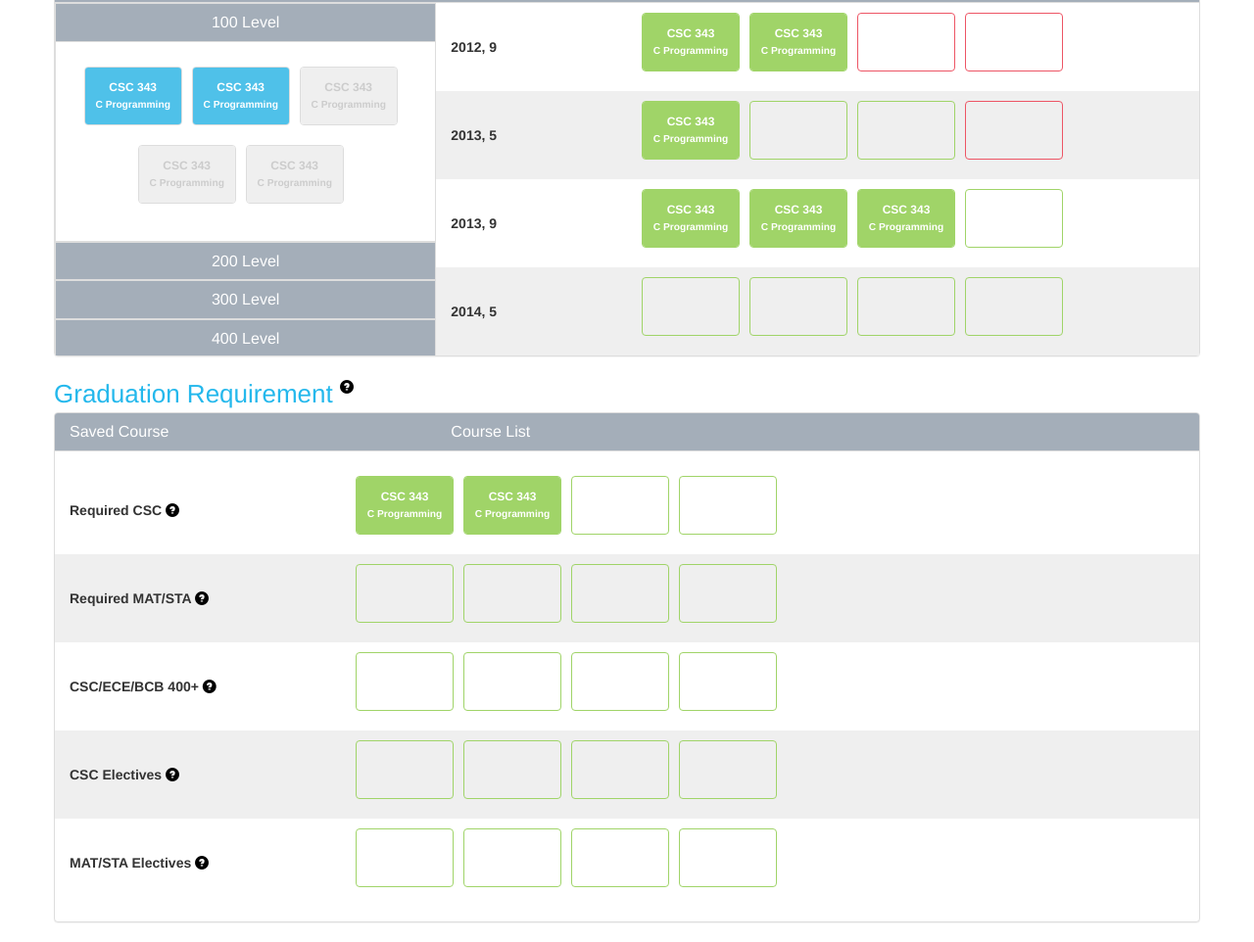
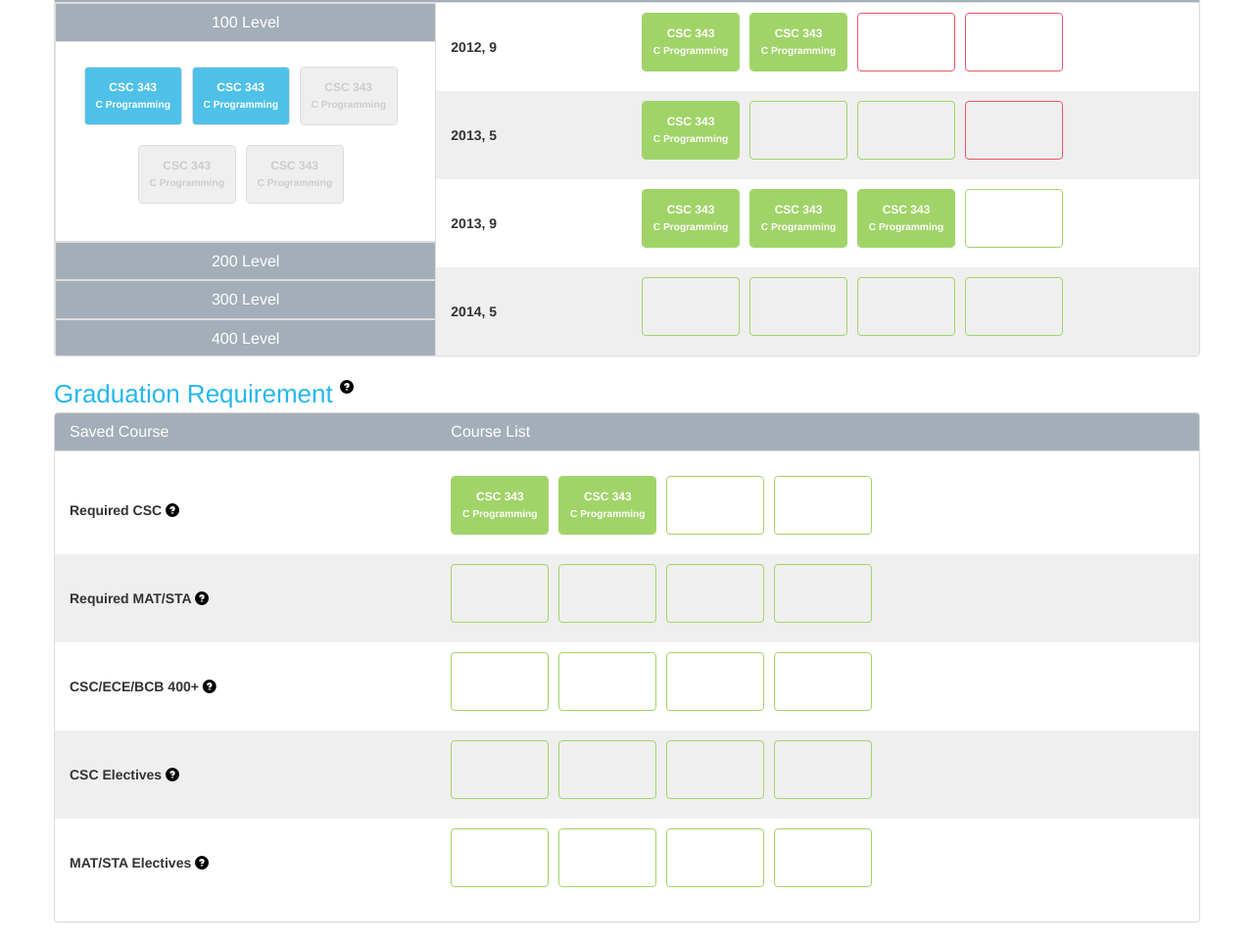
Before and after one commit to ETK/Courseplanner, a plain HTML site: page index.html in a window 1280 px wide. Shown: the part 589-1551 px from the top of the page at 98% size. Drawn offline with Linux system fonts and the light colour scheme.

Commit message:
align columns in title and body in Grad. Req.

```diff
--- a/index.html
+++ b/index.html
@@ -539,8 +539,8 @@
 			</div>
 			<div class="panel-body rows-striped">
 				<div class="row">
-					<div class="col-xs-3 col-session">Required CSC <span class="glyphicon glyphicon-question-sign"  data-toggle="tooltip" data-placement="top" title="Tool tips for Required CSC"></span></div>
-					<div class="col-xs-9">
+					<div class="col-xs-4 col-session">Required CSC <span class="glyphicon glyphicon-question-sign"  data-toggle="tooltip" data-placement="top" title="Tool tips for Required CSC"></span></div>
+					<div class="col-xs-8">
 						<div class="thumbnail-group flex-left">
 							<div class="thumbnail course-block block-success">
 								<div class="course">
@@ -565,8 +565,8 @@
 				</div>
 
 				<div class="row">
-					<div class="col-xs-3  col-session">Required MAT/STA <span class="glyphicon glyphicon-question-sign"  data-toggle="tooltip" data-placement="top" title="Tool tips for Required MAT/STA"></span></div>
-					<div class="col-xs-9">
+					<div class="col-xs-4  col-session">Required MAT/STA <span class="glyphicon glyphicon-question-sign"  data-toggle="tooltip" data-placement="top" title="Tool tips for Required MAT/STA"></span></div>
+					<div class="col-xs-8">
 						<div class="thumbnail-group flex-left">
 							<div class="thumbnail course-block block-success">
 							</div>
@@ -581,8 +581,8 @@
 				</div>
 
 				<div class="row">
-					<div class="col-xs-3  col-session">CSC/ECE/BCB 400+ <span class="glyphicon glyphicon-question-sign"  data-toggle="tooltip" data-placement="top" title="Tool tips for CSC/ECE/BCB 400+"></span></div>
-					<div class="col-xs-9">
+					<div class="col-xs-4  col-session">CSC/ECE/BCB 400+ <span class="glyphicon glyphicon-question-sign"  data-toggle="tooltip" data-placement="top" title="Tool tips for CSC/ECE/BCB 400+"></span></div>
+					<div class="col-xs-8">
 						<div class="thumbnail-group flex-left">
 							<div class="thumbnail course-block block-success">
 							</div>
@@ -597,8 +597,8 @@
 				</div>
 
 				<div class="row">
-					<div class="col-xs-3  col-session">CSC Electives <span class="glyphicon glyphicon-question-sign"  data-toggle="tooltip" data-placement="top" title="Tool tips for ECE Elective"></span></div>
-					<div class="col-xs-9">
+					<div class="col-xs-4  col-session">CSC Electives <span class="glyphicon glyphicon-question-sign"  data-toggle="tooltip" data-placement="top" title="Tool tips for ECE Elective"></span></div>
+					<div class="col-xs-8">
 						<div class="thumbnail-group flex-left">
 							<div class="thumbnail course-block block-success">
 							</div>
@@ -611,8 +611,8 @@
 						</div>
 					</div>
 				</div><div class="row">
-					<div class="col-xs-3  col-session">MAT/STA Electives <span class="glyphicon glyphicon-question-sign"  data-toggle="tooltip" data-placement="top" title="Tool tips for MAT/STA Electives"></span></div>
-					<div class="col-xs-9">
+					<div class="col-xs-4  col-session">MAT/STA Electives <span class="glyphicon glyphicon-question-sign"  data-toggle="tooltip" data-placement="top" title="Tool tips for MAT/STA Electives"></span></div>
+					<div class="col-xs-8">
 						<div class="thumbnail-group flex-left">
 							<div class="thumbnail course-block block-success">
 							</div>
```
